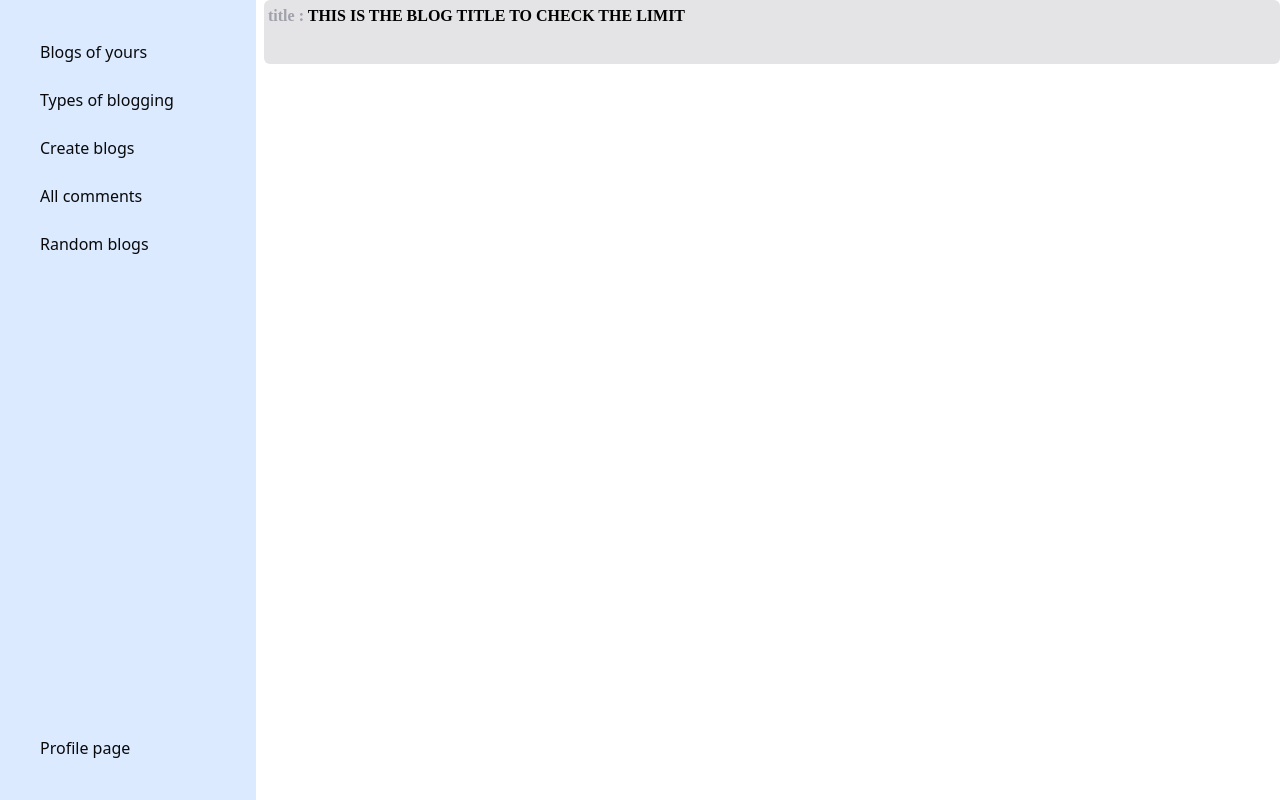
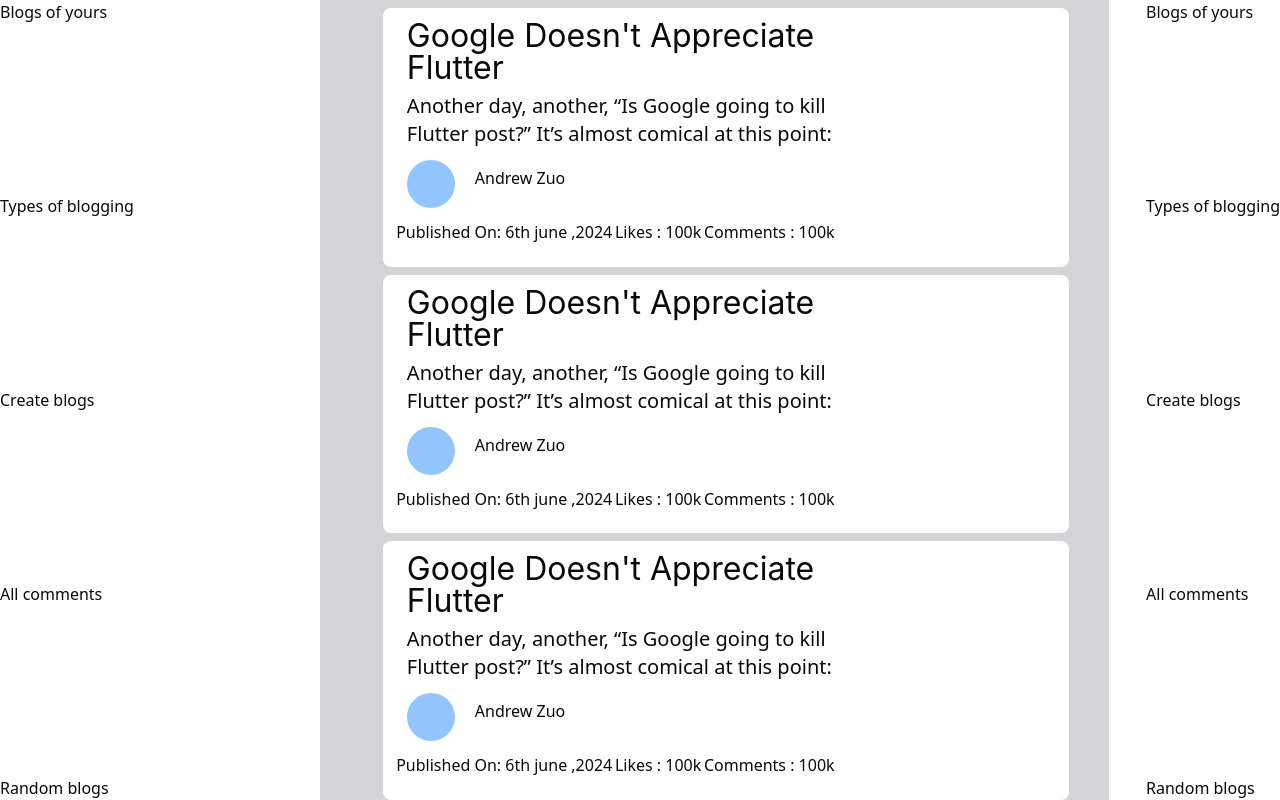
Before and after one commit to sanjaysahu22/mothers-day-program-for-childless-women, a React (Vite) app: page /home in a window 1280 px wide. Built offline with nearby package versions, Linux system fonts and the light colour scheme; no server answers.

Commit message:
home page

```diff
--- a/src/components/blog.tsx
+++ b/src/components/blog.tsx
@@ -1,20 +1,39 @@
+import AxiosInstance from "@/utils/axios";
+import { useState } from "react";
+
 const Blog = () => {
   let title = "this is the blog title to check the limit ";
   title = title.toUpperCase();
+  const [state, setstate] = useState(null);
 
-  const loadblog =()=>{
+  const loadblog = () => {
+    console.log("props");
 
-  }
+  };
 
   return (
-    <div className="min-h-[25%] w-full p-1 flex-col bg-zinc-200 flex rounded-md  justify-center ">
-      <div className="text-l  text-black font-bold" style={{ fontFamily: "'Playfair Display', serif" }}>
-       <span className="text-zinc-400">title :</span> {title.length >  50? title.slice(0, 50  ) : title}
-     </div>
-      <div className="text-black p-1">
-
-
-        <button onClick={loadblog} ></button>
+    <div className="h-[40%] rounded-lg w-full p-3 bg-white">
+      <div
+        className="font-normal text-[2em] pl-3  w-2/3 max-h-[35%]  leading-8 "
+        style={{
+          fontFamily:
+            '-apple-system, BlinkMacSystemFont, "Segoe UI", Roboto, "Helvetica Neue", Arial, sans-serif',
+        }}
+      >
+        Google Doesn't Appreciate Flutter
+      </div>
+      <div className="text-xl w-2/3 pt-2 pl-3">
+        Another day, another, “Is Google going to kill Flutter post?” It’s
+        almost comical at this point:
+      </div>
+      <div className="flex gap-5 items-center">
+        <div className="h-12 w-12 rounded-[50%] bg-blue-300 ml-3 mt-3"></div>
+        <div>Andrew Zuo</div>
+      </div>
+      <div className="flex w-2/3 justify-around mt-3">
+        <div>Published On: 6th june  ,2024</div>
+        <div>Likes : 100k</div>
+        <div>Comments : 100k</div>
       </div>
     </div>
   );
--- /dev/null
+++ b/src/components/category.tsx
@@ -0,0 +1,6 @@
+//types of category
+export const category = () => {
+    return (
+        <div>category</div>
+    );
+};
--- /dev/null
+++ b/src/components/followuser.tsx
@@ -0,0 +1,2 @@
+// this is component for suggesting the user  whom to follow
+// sidebar wala pe lower
--- a/src/components/navbar.tsx
+++ b/src/components/navbar.tsx
@@ -1,15 +1,12 @@
 const Navbar = () => {
     return (
-      <div className="h-screen w-1/5 bg-blue-100 fixed flex justify-between flex-col">
-        <div className="flex flex-col p-10 gap-6">
+      <div className="h-screen bg-white fixed flex justify-between flex-col">
           <div>Blogs of yours</div>
           <div>Types of blogging</div>
           <div>Create blogs</div>
           <div>All comments</div>
           <div>Random blogs</div>
         </div>
-        <div className="pb-10 pl-10">Profile page</div>
-      </div>
     );
   };
 
--- /dev/null
+++ b/src/components/suggest.tsx
@@ -0,0 +1,16 @@
+ const Suggest = () => {
+
+        return (
+            <div className="h-screen w-1/4 bg-white fixed flex justify-between flex-col">
+
+                <div>Blogs of yours</div>
+                <div>Types of blogging</div>
+                <div>Create blogs</div>
+                <div>All comments</div>
+                <div>Random blogs</div>
+              </div>
+
+          );
+
+};
+export default Suggest;
--- a/src/pages/home.tsx
+++ b/src/pages/home.tsx
@@ -1,18 +1,22 @@
 import Blog from "@/components/blog";
 import Navbar from "@/components/navbar";
+import Suggest from "@/components/suggest";
 
 const Home = () => {
   return (
-    <div className="flex">
-      {/* Sidebar with fixed Navbar */}
-      <div className="w-1/5">
-        <Navbar />
+    <div className="flex bg-zinc-300 h-screen justify-between gap-10  ">
+
+      <div className="w-[30%]">
+        < Suggest/>
       </div>
-      {/* Blog list */}
-      <div className="flex flex-col w-4/5 gap-4 pl-2 ">
-        <Blog />
+      <div className="flex flex-col w-3/5  gap-2 mt-2  ">
+        <Blog  />
+        <Blog  />
+        <Blog  />
 
       </div>
+      <div className=" w-[15%] bg-white flex flex-row-reverse">
+            <Navbar />        </div>
     </div>
   );
 };
--- /dev/null
+++ b/src/utils/axios.tsx
@@ -0,0 +1,13 @@
+// src/axiosInstance.js
+import { BACKEND_URL } from "@/config";
+import axios from "axios";
+
+// Create an Axios instance with a base URL
+const AxiosInstance = axios.create({
+    baseURL: `${BACKEND_URL}/api/v1/blog`,  // Set your base URL here
+    headers: {
+        'Content-Type': 'application/json',
+    }
+});
+
+export default AxiosInstance;
```
